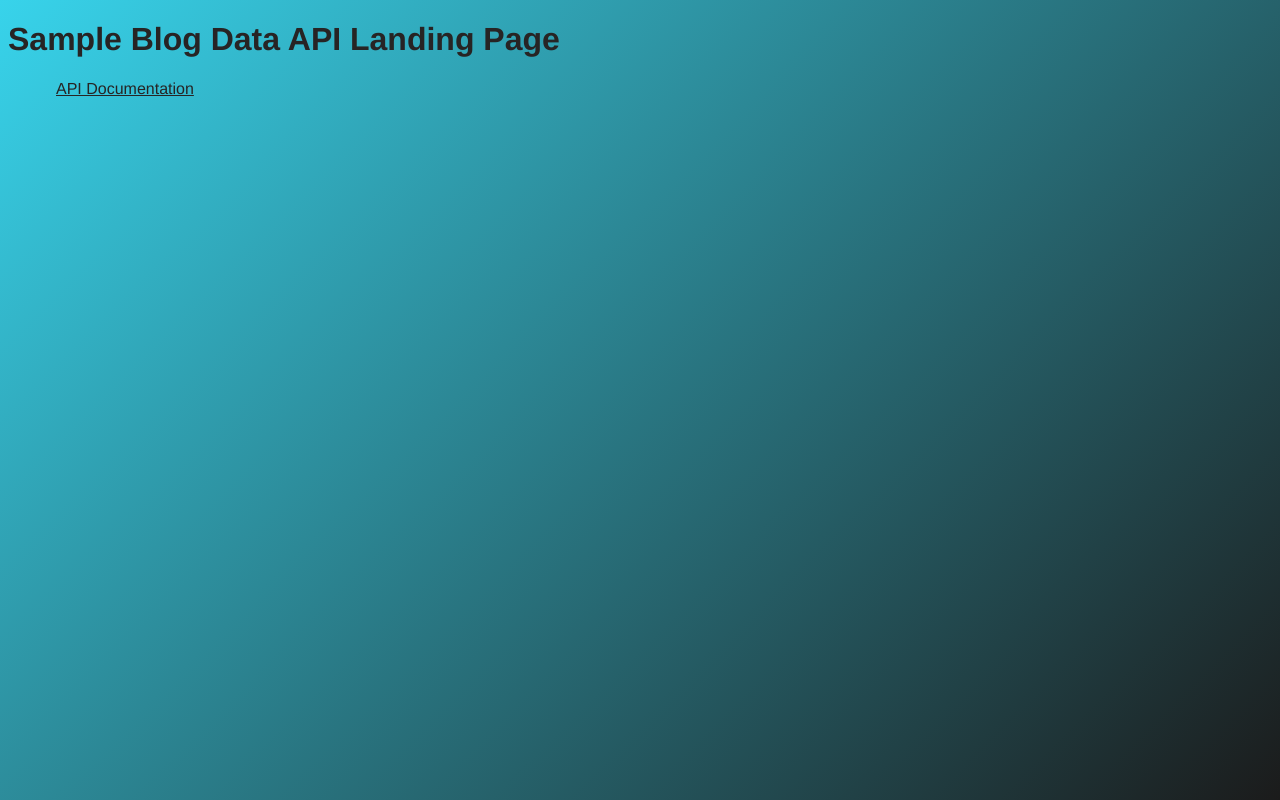
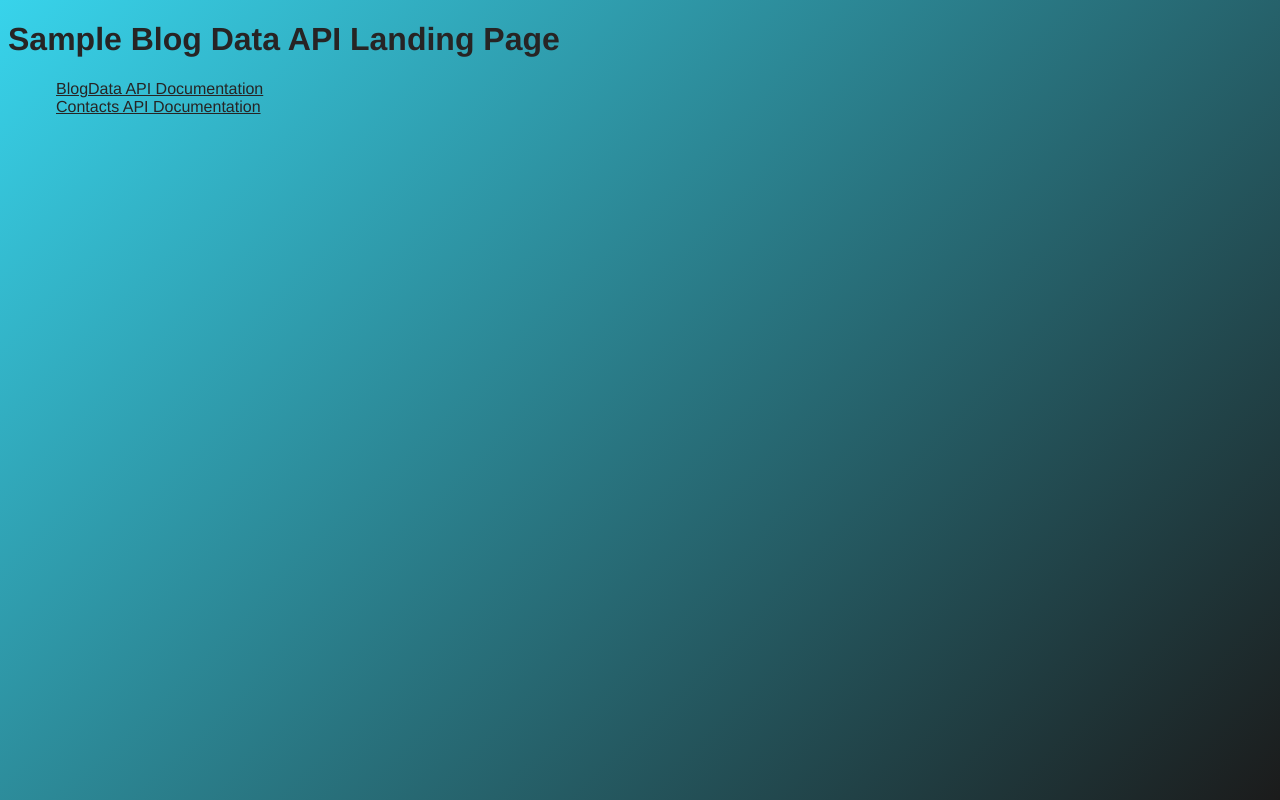
Before and after one commit to hexaF6-NinjaMC/blogData, a website: page frontend/index.html in a window 1280 px wide. Drawn offline with Linux system fonts and the light colour scheme.

Commit message:
blogData API added link to contacts API project

```diff
--- a/frontend/index.html
+++ b/frontend/index.html
@@ -11,7 +11,8 @@
         <h1>Sample Blog Data API Landing Page</h1>
         <nav>
             <ul>
-                <li><a href="/api-docs">API Documentation</a></li>
+                <li><a href="/api-docs">BlogData API Documentation</a></li>
+                <li><a href="https://contacts-ia6n.onrender.com">Contacts API Documentation</a></li>
             </ul>
         </nav>
     </header>
```
